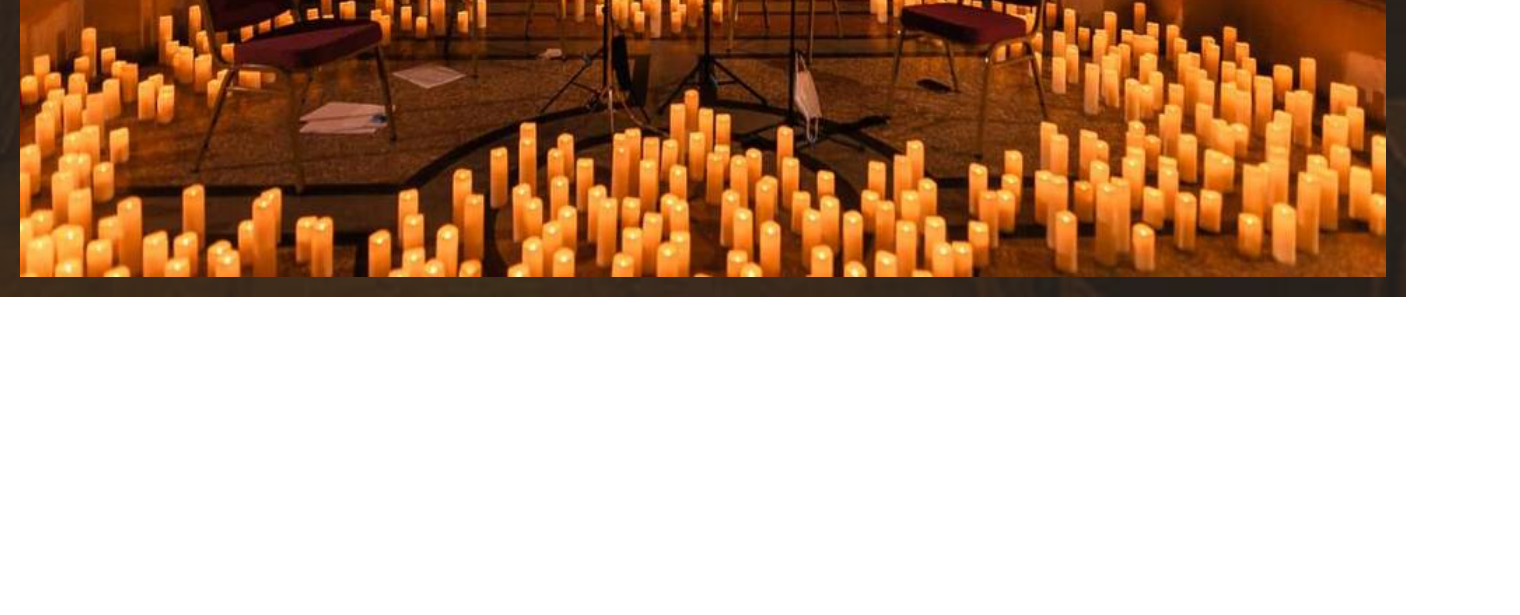
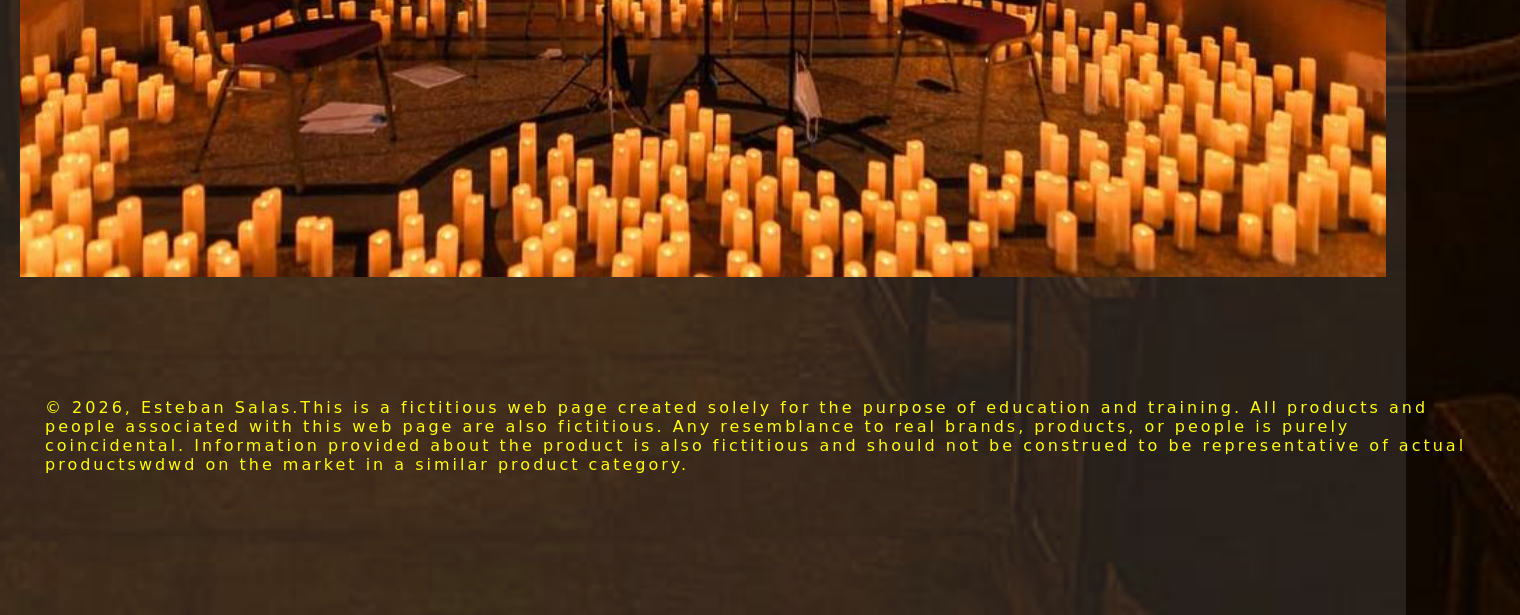
Before and after one commit to esalas1496/GRA, a plain HTML site: page gra1144cP4EstebanSalas2026/index.html in a window 1280 px wide. Shown: the part 2772-3387 px from the top of the page, 1520 px wide, since content can reach past the window. Before the commit the page ends 3069 px from the top, so only its background shows below. Drawn offline with Linux system fonts and the light colour scheme; a web font is replaced by a local one.

Commit message:
Add files via upload

```diff
--- a/gra1144cP4EstebanSalas2026/index.html
+++ b/gra1144cP4EstebanSalas2026/index.html
@@ -81,6 +81,14 @@ h1 {
     height: 550px;
     width: 650px;
 }
+		footer{
+	width: 1450px;
+    margin: 80px auto;
+    padding: 25px;
+    color: yellow;
+    letter-spacing: 3px;
+	box-sizing: content-box;
+
     </style>
 </head>
 
@@ -130,6 +138,9 @@ h1 {
     <h2>Location</h2>
 	<iframe src="https://www.google.com/maps/embed?pb=!1m18!1m12!1m3!1d28660.053743480566!2d-80.17636092568365!3d26.115016400000005!2m3!1f0!2f0!3f0!3m2!1i1024!2i768!4f13.1!3m3!1m2!1s0x88d9004e59f1c8cd%3A0x344d38347d4e8727!2sSavor%20Cinema%20Fort%20Lauderdale!5e0!3m2!1ses-419!2sus!4v1792178138369!5m2!1ses-419!2sus" width="400" height="300" id="map" style="border:0;" allowfullscreen="" loading="lazy" referrerpolicy="strict-origin-when-cross-origin"></iframe>
   </section>
+<footer>
+		 <p>&copy; 2026, Esteban Salas.This is a fictitious web page created solely for the purpose of education and training. All products and people associated with this web page are also fictitious. Any resemblance to real brands, products, or people is purely coincidental. Information provided about the product is also fictitious and should not be construed to be representative of actual productswdwd on the market in a similar product category.</p>
+		</footer>
 </wrapper>
 
 </body>
```
